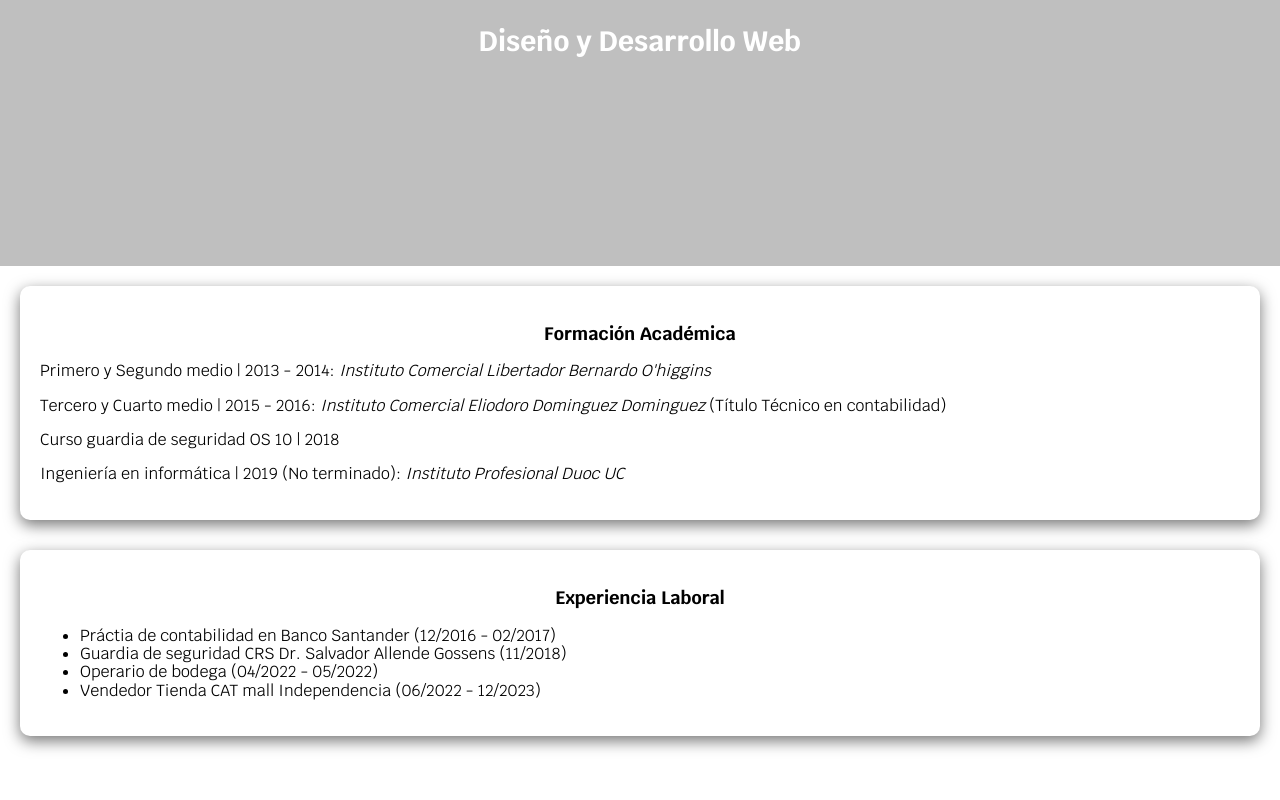
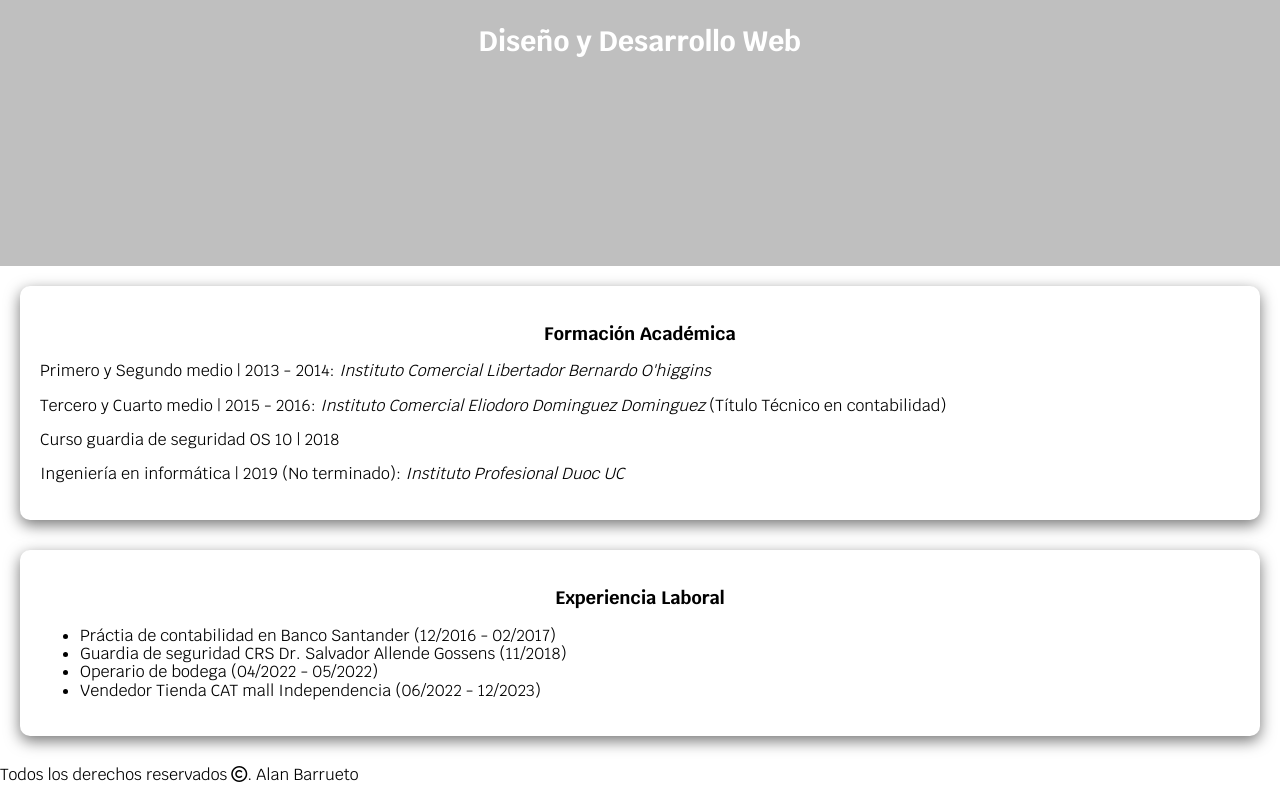
Before and after one commit to Towalanches/proyecto_colab, a plain HTML site: page index.html in a window 1280 px wide. Shown: the part 322-1122 px from the top of the page. Before the commit the page ends 1088 px from the top, so only its background shows below. Drawn offline with Linux system fonts and the light colour scheme.

Commit message:
Agregado un footer y script para fontawesome

```diff
--- a/index.html
+++ b/index.html
@@ -52,6 +52,10 @@
             </ul>
         </section>
     </main>
+    <footer class="footer">
+        <p>Todos los derechos reservados <i class="fa-regular fa-copyright"></i>. Alan Barrueto</p>
+    </footer>
 </body>
+<script src="https://kit.fontawesome.com/b5d98a7750.js" crossorigin="anonymous"></script>
 
 </html>
```
